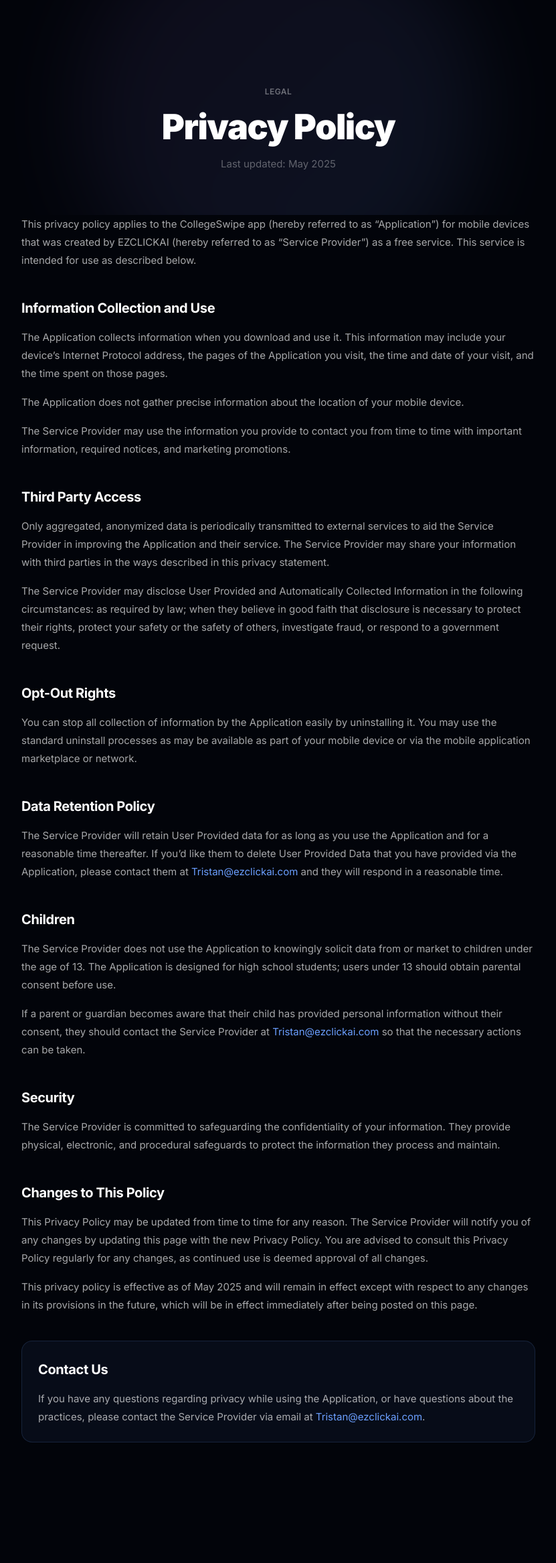
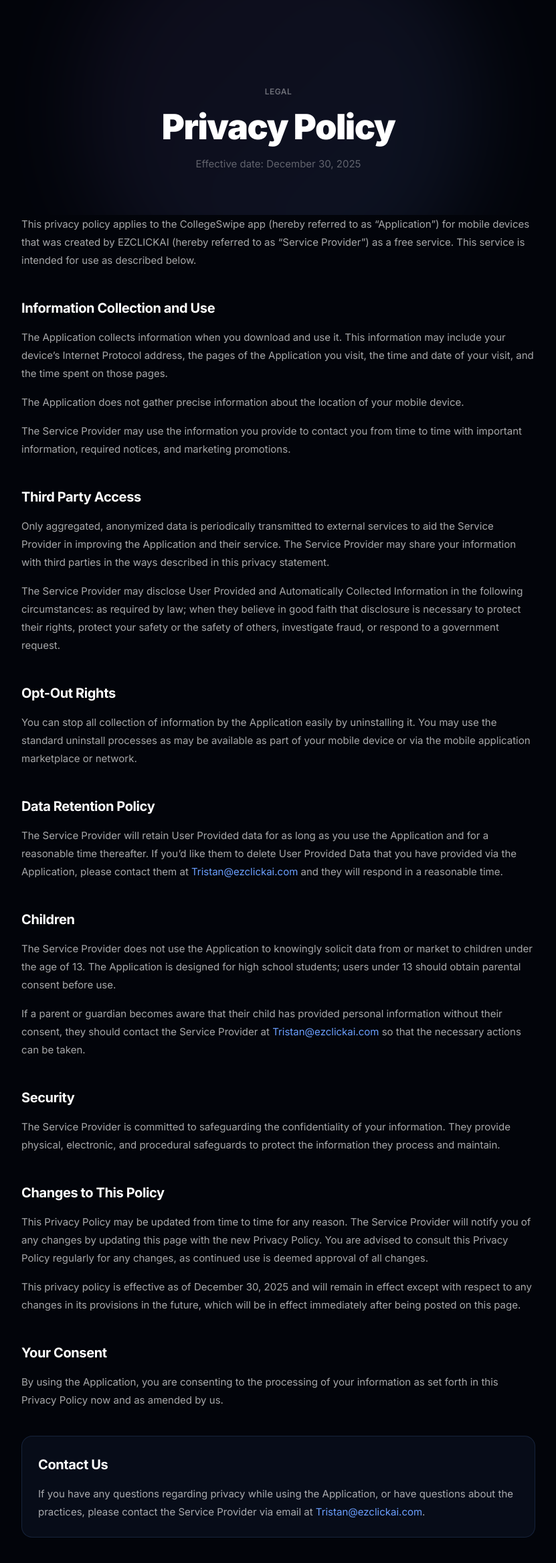
Before and after one commit to diegomccullough/collegeswipe-web, a Next.js app: page /privacy in a window 1280 px wide. Shown: the top 2334 px of the page at 67% size, without its empty margins (224-1055 px from the left). Before the commit the page ends 2282 px from the top, so only its background shows below. Built offline with nearby package versions, Linux system fonts and the light colour scheme; a web font is replaced by a local one.

Commit message:
Update privacy policy: effective date Dec 30 2025, add Your Consent section

```diff
--- a/app/privacy/page.tsx
+++ b/app/privacy/page.tsx
@@ -14,7 +14,7 @@ export default function PrivacyPage() {
             Privacy Policy
           </h1>
           <p style={{ fontSize: 15, color: "rgba(255,255,255,0.35)" }}>
-            Last updated: May 2025
+            Effective date: December 30, 2025
           </p>
         </div>
       </section>
@@ -94,7 +94,14 @@ export default function PrivacyPage() {
                 This Privacy Policy may be updated from time to time for any reason. The Service Provider will notify you of any changes by updating this page with the new Privacy Policy. You are advised to consult this Privacy Policy regularly for any changes, as continued use is deemed approval of all changes.
               </p>
               <p className="mt-4">
-                This privacy policy is effective as of May 2025 and will remain in effect except with respect to any changes in its provisions in the future, which will be in effect immediately after being posted on this page.
+                This privacy policy is effective as of December 30, 2025 and will remain in effect except with respect to any changes in its provisions in the future, which will be in effect immediately after being posted on this page.
+              </p>
+            </div>
+
+            <div>
+              <h2 style={{ fontSize: 20, fontWeight: 700, color: "#fff", marginBottom: 12, letterSpacing: "-0.4px" }}>Your Consent</h2>
+              <p>
+                By using the Application, you are consenting to the processing of your information as set forth in this Privacy Policy now and as amended by us.
               </p>
             </div>
 
```
